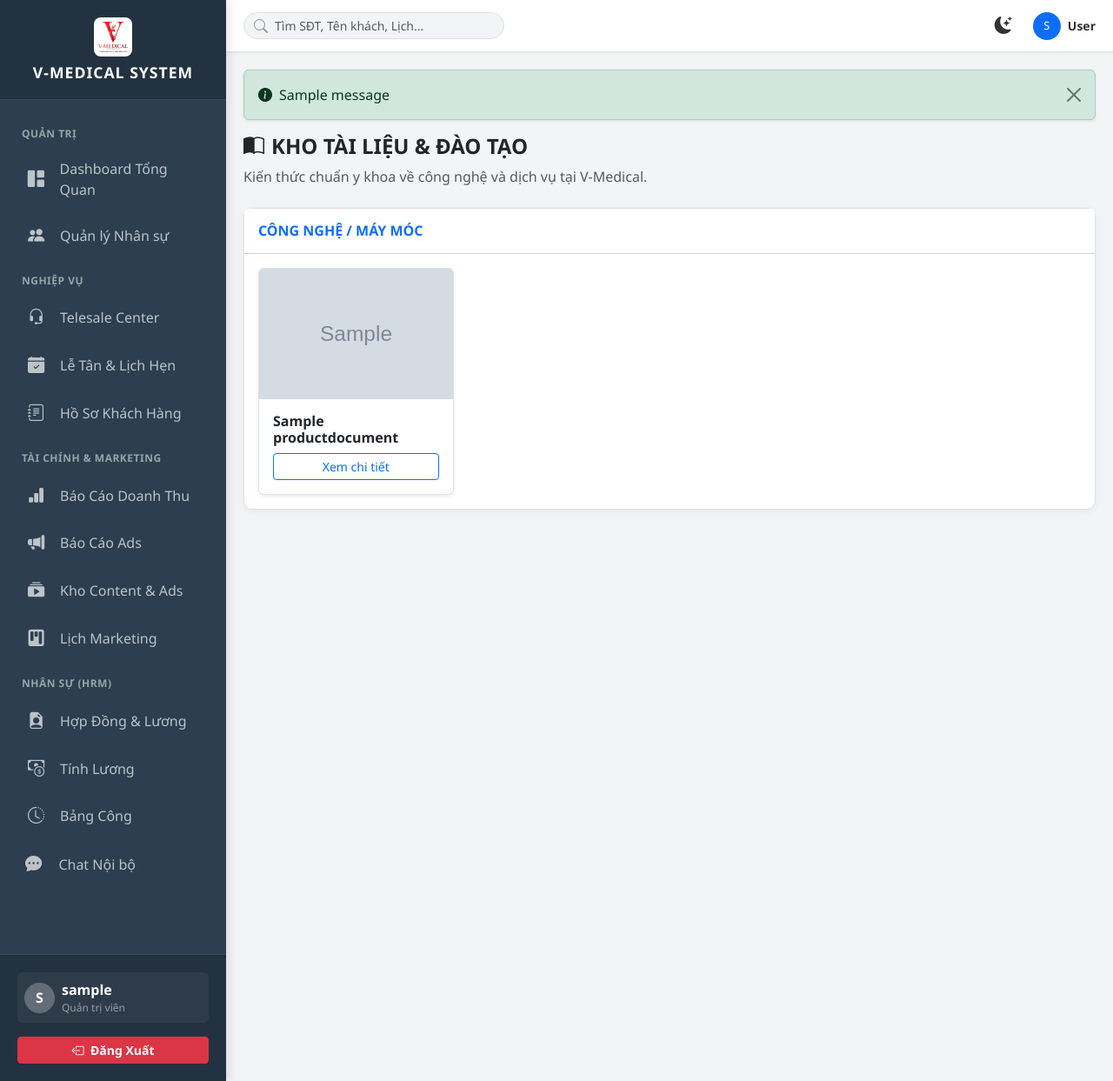
After one commit to tunglb94/v-medical, a Django app: page /resources/ in a window 1280 px wide. The commit adds this page. Shown: the whole page at 87% size. Run offline with Django 5.2, Linux system fonts and the light colour scheme; a user stored in the database is signed in; tables that the repository leaves empty hold one stand-in row (values such as "Sample post"); grey boxes marked "Sample" are stand-in pictures; one stand-in notice (Sample message) is shown; some libraries are stand-ins or nearby versions.

```diff
--- /dev/null
+++ b/apps/resources/models.py
@@ -0,0 +1,32 @@
+from django.db import models
+from django.conf import settings
+
+class ProductDocument(models.Model):
+    CATEGORY_CHOICES = [
+        ('MACHINE', 'Công nghệ / Máy móc'),
+        ('SERVICE', 'Dịch vụ điều trị'),
+        ('PROTOCOL', 'Phác đồ điều trị'),
+        ('OTHER', 'Tài liệu khác'),
+    ]
+
+    title = models.CharField(max_length=200, verbose_name="Tên tài liệu / Dịch vụ")
+    category = models.CharField(max_length=50, choices=CATEGORY_CHOICES, default='MACHINE', verbose_name="Danh mục")
+
+    # Ảnh minh họa chính
+    image = models.ImageField(upload_to='documents/', blank=True, null=True, verbose_name="Ảnh đại diện")
+
+    # Nội dung chi tiết (Mô tả cơ chế, ưu điểm...)
+    content = models.TextField(verbose_name="Nội dung chi tiết (Hỗ trợ HTML)")
+
+    # File đính kèm (PDF, Slide nếu có)
+    attachment = models.FileField(upload_to='documents/files/', blank=True, null=True, verbose_name="File đính kèm (PDF/PPT)")
+
+    created_at = models.DateTimeField(auto_now_add=True)
+    updated_at = models.DateTimeField(auto_now=True)
+
+    def __str__(self):
+        return self.title
+
+    class Meta:
+        verbose_name = "Tài liệu sản phẩm"
+        verbose_name_plural = "Kho Tài liệu & Đào tạo"
--- /dev/null
+++ b/apps/resources/urls.py
@@ -0,0 +1,7 @@
+from django.urls import path
+from . import views
+
+urlpatterns = [
+    path('', views.document_list, name='document_list'),
+    path('<int:pk>/', views.document_detail, name='document_detail'),
+]
--- /dev/null
+++ b/apps/resources/views.py
@@ -0,0 +1,23 @@
+from django.shortcuts import render, get_object_or_404
+from django.contrib.auth.decorators import login_required
+from .models import ProductDocument
+
+@login_required(login_url='/auth/login/')
+def document_list(request):
+    # Lấy tất cả tài liệu, ai cũng xem được
+    docs = ProductDocument.objects.all().order_by('category', 'title')
+
+    # Nhóm theo danh mục để hiển thị cho đẹp
+    grouped_docs = {}
+    for doc in docs:
+        cat_display = doc.get_category_display()
+        if cat_display not in grouped_docs:
+            grouped_docs[cat_display] = []
+        grouped_docs[cat_display].append(doc)
+
+    return render(request, 'resources/document_list.html', {'grouped_docs': grouped_docs})
+
+@login_required(login_url='/auth/login/')
+def document_detail(request, pk):
+    doc = get_object_or_404(ProductDocument, pk=pk)
+    return render(request, 'resources/document_detail.html', {'doc': doc})
--- a/config/settings.py
+++ b/config/settings.py
@@ -46,6 +46,7 @@ INSTALLED_APPS = [
     'apps.marketing',
     'apps.hr',
     'apps.chat',
+    'apps.resources',
 ]
 
 MIDDLEWARE = [
--- a/config/urls.py
+++ b/config/urls.py
@@ -60,6 +60,8 @@ urlpatterns = [
 
     # --- 8. CHAT ---
     path('chat/', include('apps.chat.urls')),
+
+    path('resources/', include('apps.resources.urls')),
 ]
 
 if settings.DEBUG:
--- a/templates/base.html
+++ b/templates/base.html
@@ -101,6 +168,7 @@
             z-index: 1040; display: flex; align-items: center; justify-content: space-between;
             padding: 0 20px; box-shadow: 0 1px 5px rgba(0,0,0,0.05);
             transition: left 0.3s ease-in-out, background-color 0.3s;
+            border-bottom: 1px solid var(--border-color);
         }
 
         .main-content {
@@ -114,7 +182,7 @@
         /* SEARCH BAR */
         .global-search { position: relative; width: 300px; }
         .global-search input {
-            background: var(--bg-color); color: var(--text-color); border: none;
+            background: var(--bg-color); color: var(--text-color); border: 1px solid var(--border-color);
             padding-left: 35px; border-radius: 20px;
         }
         .global-search i { position: absolute; left: 12px; top: 50%; transform: translateY(-50%); color: #999; }
--- /dev/null
+++ b/templates/resources/document_list.html
@@ -0,0 +1,40 @@
+{% extends 'base.html' %}
+{% block title %}Kho Tài Liệu Sản Phẩm{% endblock %}
+
+{% block content %}
+<div class="mb-4">
+    <h4 class="fw-bold text-dark"><i class="bi bi-book-half me-2"></i>KHO TÀI LIỆU & ĐÀO TẠO</h4>
+    <p class="text-muted">Kiến thức chuẩn y khoa về công nghệ và dịch vụ tại V-Medical.</p>
+</div>
+
+{% for category, docs in grouped_docs.items %}
+<div class="card card-box mb-4">
+    <div class="card-header bg-white py-3">
+        <h6 class="m-0 fw-bold text-primary text-uppercase">{{ category }}</h6>
+    </div>
+    <div class="card-body">
+        <div class="row g-3">
+            {% for doc in docs %}
+            <div class="col-md-3">
+                <div class="card h-100 border shadow-sm h-100">
+                    {% if doc.image %}
+                    <img src="{{ doc.image.url }}" class="card-img-top" style="height: 150px; object-fit: cover;" alt="{{ doc.title }}">
+                    {% else %}
+                    <div class="bg-light d-flex align-items-center justify-content-center" style="height: 150px;">
+                        <i class="bi bi-image text-muted display-4"></i>
+                    </div>
+                    {% endif %}
+                    <div class="card-body d-flex flex-column">
+                        <h6 class="card-title fw-bold">{{ doc.title }}</h6>
+                        <a href="{% url 'document_detail' doc.id %}" class="btn btn-sm btn-outline-primary mt-auto stretched-link">Xem chi tiết</a>
+                    </div>
+                </div>
+            </div>
+            {% endfor %}
+        </div>
+    </div>
+</div>
+{% empty %}
+<div class="text-center text-muted py-5">Chưa có tài liệu nào được cập nhật.</div>
+{% endfor %}
+{% endblock %}
```
Also changed, not shown: other parts of templates/base.html (+72 -12 lines), apps/resources/admin.py (added, +8 -0 lines), templates/resources/document_detail.html (added, +41 -0 lines), apps/resources/__init__.py (added).
